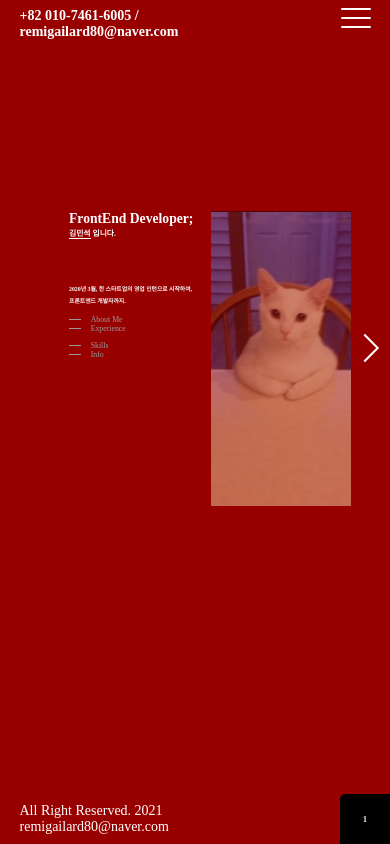
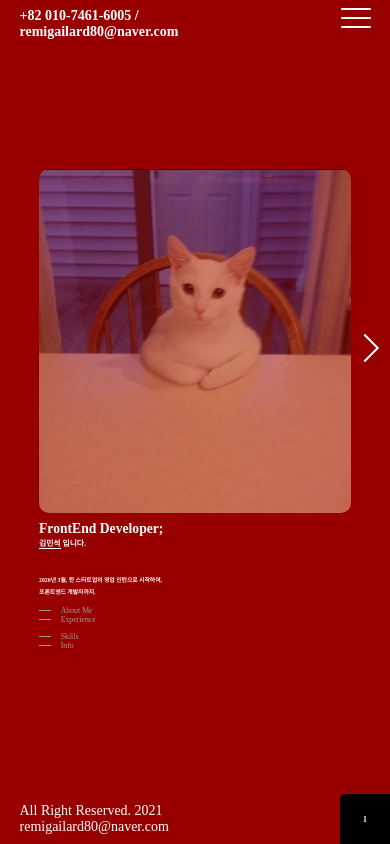
Before and after one commit to remigailard80/portfolio-project, a Next.js app: page / in a window 390 px wide. Built offline with nearby package versions, Linux system fonts and the light colour scheme; a web font is replaced by a local one.

Commit message:
Banner1 Mobile 화면 추가

```diff
--- a/components/Banner1.js
+++ b/components/Banner1.js
@@ -1,6 +1,7 @@
 import styled from 'styled-components';
 import StackCard from 'components/StackCard';
 import { useEffect, useState } from 'react';
+import { useMediaQuery } from 'react-responsive';
 
 const nyang = '/images/nyang.png';
 
@@ -21,6 +22,14 @@ const Container = styled.div`
     display: inline-flex;
     @media (min-width: 0px) and (max-width: 767.99px) {
         max-width: 720px;
+        display: flex;
+        flex-direction: column;
+        min-height: 60%;
+        > section {
+            width: 100% !important;
+            margin-top: 2vw;
+            padding: 0 !important;
+        }
     }
     @media (min-width: 768px) and (max-width: 1023.99px) {
         max-width: 900px;
@@ -51,7 +60,7 @@ const StackContainer = styled.div`
     flex-direction: column;
     box-sizing: border-box;
     padding: 15px 0px;
-    margin-top: 30px;
+    margin-top: 3vw;
     .title {
         font-weight: bold;
         font-size: 2vw;
@@ -127,13 +136,19 @@ const ImageContainer = styled.div`
     animation: fadein 3s;
     --opacityTarget: 0.5;
     opacity: 0.5;
-    @media(min-width: 0px) and (max-width: 575.99px) {
-        max-height: 35vh;
+    border-radius: 10px;
+    @media (min-width: 0px) and (max-width: 767.99px) {
+        width: 100%;
+        height: 100%;
     }
 `
 export default function Banner1(props) {
     let [mode, setMode] = useState(props.theme);
     let pageJump = props.handleMove;
+
+    const isMobile = useMediaQuery({
+        query: '(max-width: 767.99px)',
+    });
 
     useEffect(() => {
         setMode(props.theme);
@@ -145,6 +160,7 @@ export default function Banner1(props) {
         } catch {
             // ha...
         }
+        if (!isMobile) {
             return (
                     <Wrapper>
                         <Container>
@@ -177,6 +193,38 @@ export default function Banner1(props) {
                     </Wrapper>
                 )
             } else {
+                return (
+                    <Wrapper>
+                        <Container>
+                            <ImageContainer backgroundImage={nyang} />
+                            <section>
+                                <h1> FrontEnd Developer; </h1>
+                                <h2> <span className="line"> 김민석 </span> 입니다. </h2>
+                                <StackContainer style={{animation: 'fadeinMid 3s'}}>
+                                    <h3>
+                                        2020년 3월, 한 스타트업의 영업 인턴으로 시작하여, <br/>
+                                        프론트엔드 개발자까지. <br/>
+                                    </h3>
+                                    <HistoryWrapper>
+                                        <HistoryContainer>
+                                            {/* page 1 */}
+                                            <li onClick={(e) => pageJump(1)}> About Me </li>
+                                            {/* page 2 */}
+                                            <li onClick={(e) => pageJump(2)}> Experience </li>
+                                        </HistoryContainer>
+                                        <HistoryContainer>
+                                            {/* page3 */}
+                                            <li onClick={(e) => pageJump(3)}> Skills </li>
+                                            {/* page4 */}
+                                            <li onClick={(e) => pageJump(4)}> Info </li>
+                                        </HistoryContainer>
+                                    </HistoryWrapper>
+                                </StackContainer>
+                            </section>
+                        </Container>
+                    </Wrapper>
+                );
+            }
+        }
         return null;
 }
-}
```
Lines whose indentation alone changed are shown as unchanged.
